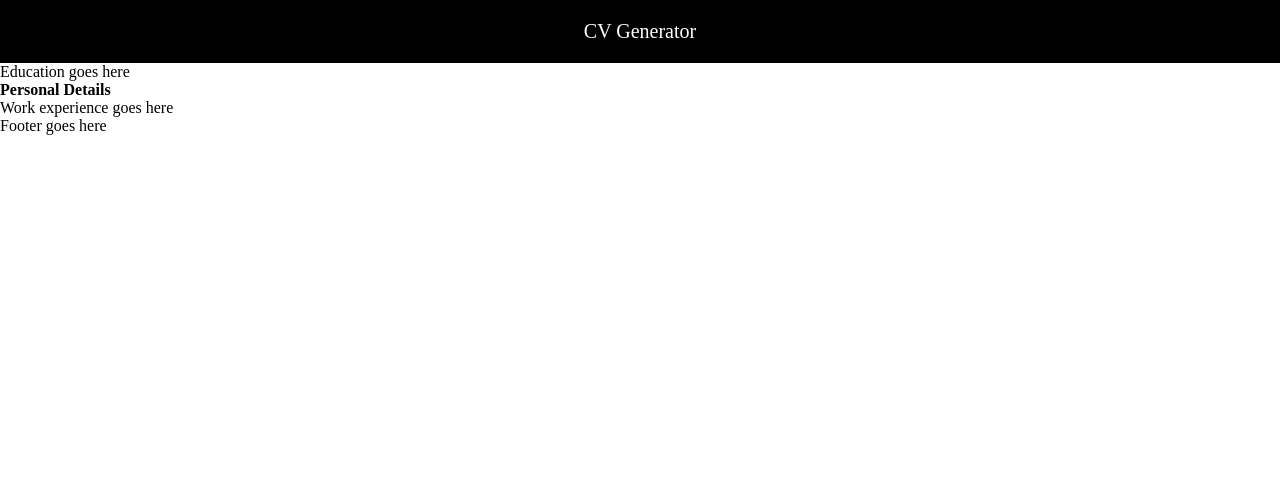
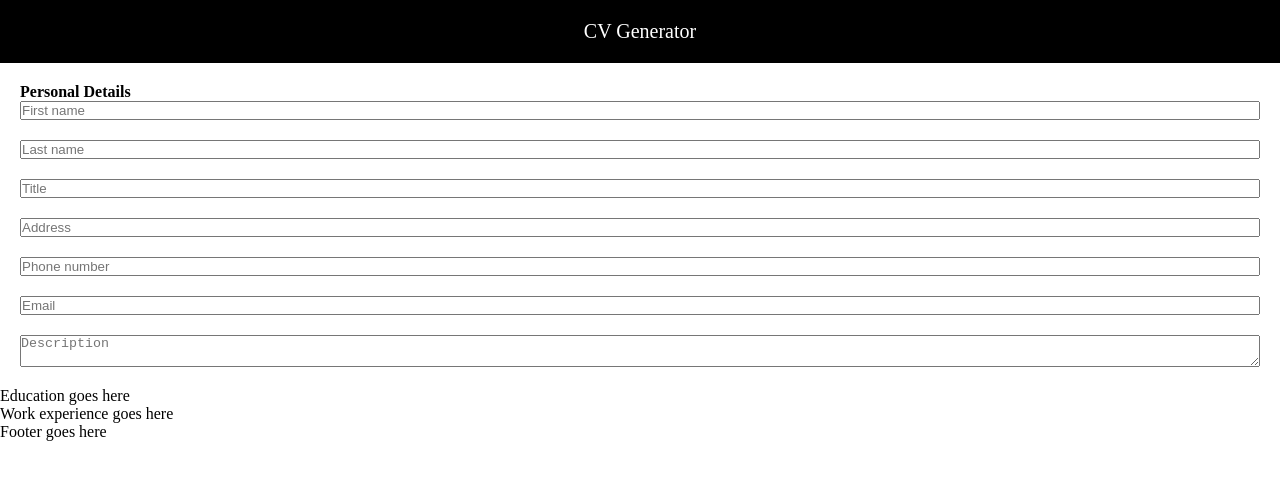
Before and after one commit to KenImade/cv-app, a React (Create React App) app: page / in a window 1280 px wide. Shown: the top 480 px of the page. Built offline with nearby package versions, Linux system fonts and the light colour scheme.

Commit message:
personal details section functionality

```diff
--- a/src/components/CV.js
+++ b/src/components/CV.js
@@ -5,11 +5,43 @@ import WorkExperience from "./WorkExperience";
 
 class CV extends Component {
 
+    constructor() {
+        super()
+        this.state = {
+            firstName: "",
+            lastName: "",
+            title: "",
+            address: "",
+            phoneNumber: "",
+            email: "",
+            description: ""
+        };
+
+        this.handleInput = this.handleInput.bind(this)
+        this.handleSubmit = this.handleSubmit.bind(this)
+    }
+
+    handleSubmit(event) {
+        event.preventDefault()
+        console.log(this.state)
+    }
+
+    handleInput(event) {
+        console.log(event.target.name)
+        console.log(event.target.value)
+        const {name, value} = event.target
+        this.setState(() => {
+            return {
+                [name]: value
+            }
+        })
+    }
+
     render() {
         return (
             <main>
-                <Education />
-                <PersonalDetails />
+                <PersonalDetails info={this.state} getInput={this.handleInput} />
+                <Education  />
                 <WorkExperience />
             </main>
         )
--- a/src/components/PersonalDetails.js
+++ b/src/components/PersonalDetails.js
@@ -1,10 +1,65 @@
 import React, { Component } from "react";
+import "../styles/PersonalDetails.css"
 
 class PersonalDetails extends Component{
 
     render() {
+        const {firstName, lastName, title, address, phoneNumber, email, description} = this.props.info
+        // console.log(this.props.info)
         return (
-            <h4>Personal Details</h4>
+            <section className="personal--details">
+                <h4 className="personal--detail--title">Personal Details</h4>
+                <div className="personal--details--form">
+                    <input
+                        type="text"
+                        placeholder="First name"
+                        name="firstName"
+                        onChange={this.props.getInput}
+                        value={firstName}
+                    />
+                    <input
+                        type="text"
+                        placeholder="Last name"
+                        name="lastName"
+                        onChange={this.props.getInput}
+                        value={lastName}
+                    />
+                    <input
+                        type="text"
+                        placeholder="Title"
+                        name="title"
+                        onChange={this.props.getInput}
+                        value={title}
+                    />
+                    <input
+                        type="text"
+                        placeholder="Address"
+                        name="address"
+                        onChange={this.props.getInput}
+                        value={address}
+                    />
+                    <input
+                        type="text"
+                        placeholder="Phone number"
+                        name="phoneNumber"
+                        onChange={this.props.getInput}
+                        value={phoneNumber}
+                    />
+                    <input
+                        type="email"
+                        placeholder="Email"
+                        name="email"
+                        onChange={this.props.getInput}
+                        value={email}
+                    />
+                    <textarea
+                        placeholder="Description"
+                        name="description"
+                        onChange={this.props.getInput}
+                        value={description}
+                    ></textarea>
+                </div>
+            </section>
         )
     }
 }
--- a/src/styles/PersonalDetails.css
+++ b/src/styles/PersonalDetails.css
@@ -0,0 +1,9 @@
+.personal--details {
+    padding: 20px;
+}
+
+.personal--details--form {
+    display: flex;
+    flex-direction: column;
+    gap: 20px;
+}
```
